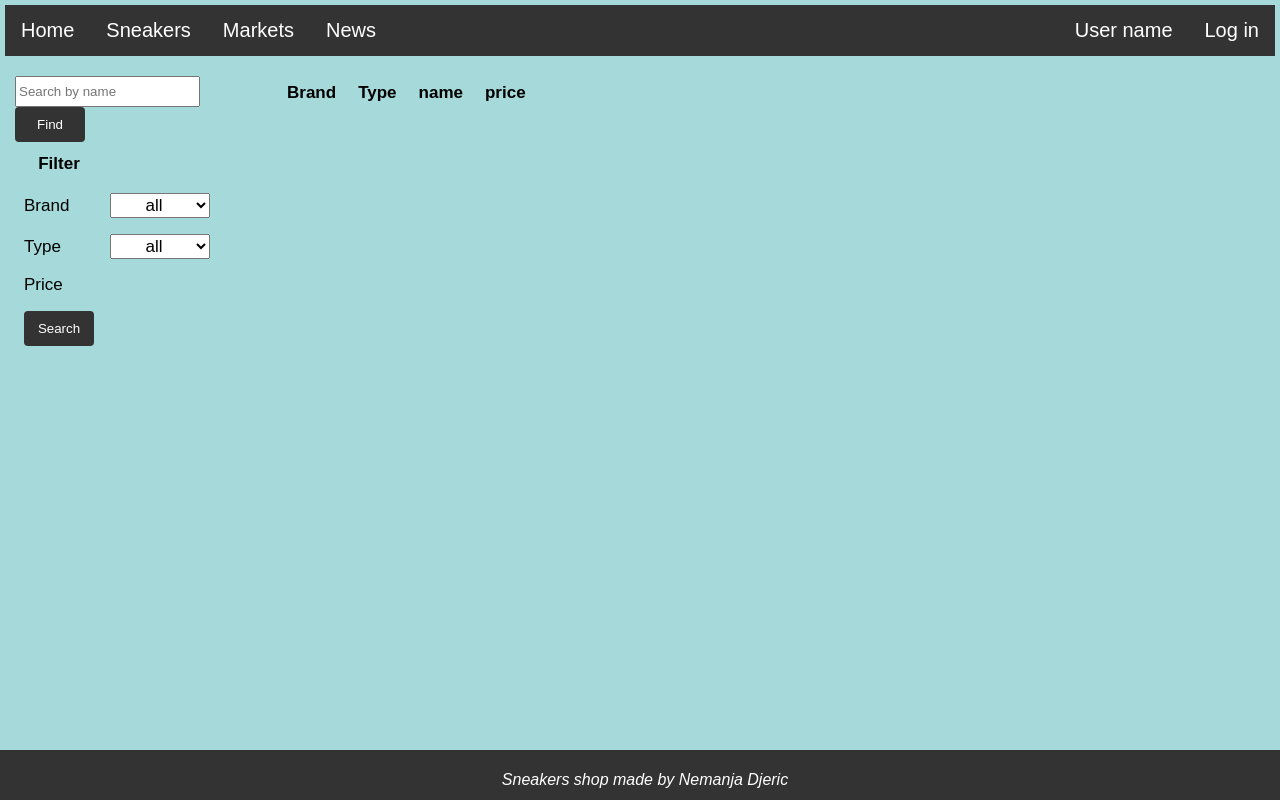
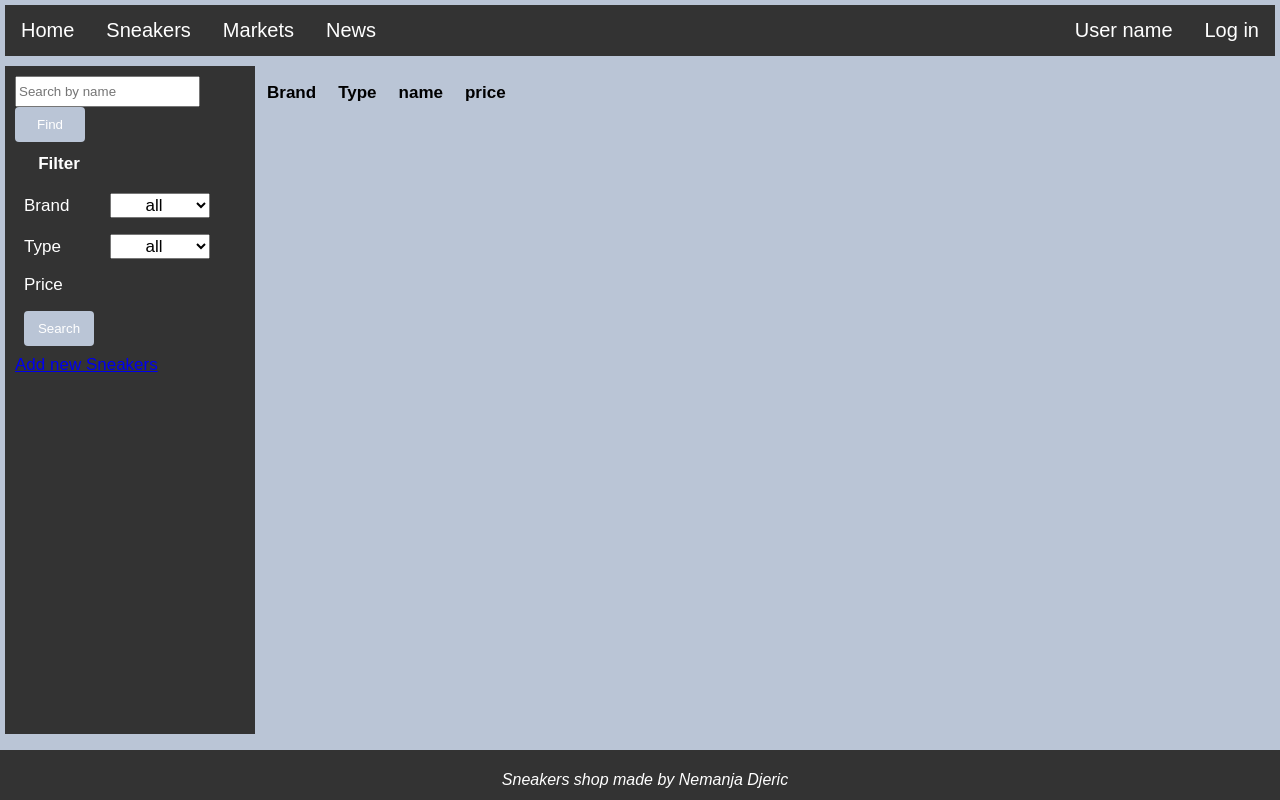
Before and after one commit to NemanjaDj/Online-shop, a Java web app: page /sneakers/sneakers_search?freeText=1 in a window 1280 px wide. Run offline with Spring Boot 4, a stand-in JSP engine, Linux system fonts and the light colour scheme; data that the repository does not hold is empty.

Commit message:
filter and search are bug free,

```diff
--- a/Online-shop/src/main/java/com/nemanja/controller/SneakersController.java
+++ b/Online-shop/src/main/java/com/nemanja/controller/SneakersController.java
@@ -1,13 +1,13 @@
 package com.nemanja.controller;
 
 import java.util.List;
-
-import javax.servlet.http.HttpSession;
 
 import org.springframework.beans.factory.annotation.Autowired;
 import org.springframework.stereotype.Controller;
 import org.springframework.ui.Model;
 import org.springframework.web.bind.annotation.GetMapping;
+import org.springframework.web.bind.annotation.ModelAttribute;
+import org.springframework.web.bind.annotation.PostMapping;
 import org.springframework.web.bind.annotation.RequestMapping;
 import org.springframework.web.bind.annotation.RequestParam;
 
@@ -45,7 +45,15 @@ public class SneakersController {
 		return "list-sneakers";
 	}
 
+	@PostMapping("/addSneakers")
+	public String addSneakers(@ModelAttribute("newSneakers") Sneakers newSneakers) {
+		sneakersService.addSneakers(newSneakers);
+		return "redirect:/sneakers/";
+	}
 
-
+	@GetMapping("/addSneakers")
+	public String newSneakersForm() {
+		return "add-sneakers";
+	}
 
 }
--- a/Online-shop/src/main/java/com/nemanja/dao/SneakersDao.java
+++ b/Online-shop/src/main/java/com/nemanja/dao/SneakersDao.java
@@ -17,5 +17,9 @@ public interface SneakersDao extends JpaRepository<Sneakers, Integer>{
 	@Query("SELECT s FROM Sneakers s WHERE LOWER(s.brand) = LOWER(:brand) AND LOWER(s.type) = LOWER(:type)")
 	public List<Sneakers> filterSearch(@Param("brand") String brand,@Param("type") String type);
 
-	//public List<Sneakers> filterSneakers(String brand, String type);
+	@Query("SELECT s FROM Sneakers s WHERE LOWER(s.brand) = LOWER(:brand)")
+	public List<Sneakers> filterBrand(@Param("brand") String brand);
+
+	@Query("SELECT s FROM Sneakers s WHERE LOWER(s.type) = LOWER(:type)")
+	public List<Sneakers> filterType(@Param("type") String type);
 }
--- a/Online-shop/src/main/java/com/nemanja/service/SneakersService.java
+++ b/Online-shop/src/main/java/com/nemanja/service/SneakersService.java
@@ -9,7 +9,8 @@ public interface SneakersService {
 	public List<Sneakers> getSneakers();
 
 	public List<Sneakers> SearchByName(String freeText);
-	//public List<Sneakers> filterSneakers(String brand, String type);
 
 	public Object filterSearch(String brand, String type);
+
+	public void addSneakers(Sneakers newSneakers);
 }
--- a/Online-shop/src/main/resources/static/css/main.css
+++ b/Online-shop/src/main/resources/static/css/main.css
@@ -1,11 +1,18 @@
+html, body{
+	height: 90%;
+}
+
 body {
-	background-color: #a6d9d9;
+	background-color: #bac5d6;
 	font-family: Arial, "Helvetica Neue", Helvetica, sans-serif;
 	font-size: 17px;
 	margin: auto;
 }
 div{
 	padding: 5px;
+}
+.container{
+	height: 100%;
 }
 button{
 	background-color: #333; /* Green */
@@ -17,16 +24,21 @@ button{
   border-radius: 4px;
   width: 70px;
 }
+.light-button{
+	background-color: #bac5d6;
+}
 button:hover {
   background-color: #111;
 }
 /* ---- list-sneakers.jsp css */
 
 .vertical-list {
-	width: 250px; /* Set a width if you like */
-	color: black;
+	height: 100%;
+	width: 230px; /* Set a width if you like */
+	color: white;
 	padding: 10px;
 	float: left;
+	background-color: #333;
 }
 
 select {
--- a/Online-shop/src/main/webapp/WEB-INF/views/list-sneakers.jsp
+++ b/Online-shop/src/main/webapp/WEB-INF/views/list-sneakers.jsp
@@ -2,11 +2,11 @@
 <%@ include file="navigation.jspf"%>
 
 
-<div id="container">
+<div class="container">
 	<div class="vertical-list">
 		<form action="<spring:url value="/sneakers/sneakers_search" />">
 			<input type="text" name="freeText" placeholder="Search by name" class="freeText">
-			<button>Find</button>
+			<button class="light-button">Find</button>
 		</form>
 
 
@@ -16,7 +16,7 @@
 				<tr>
 					<td><lable>Brand</lable></td>
 					<td><select name="brand">
-							<option value="%" default>all</option>
+							<option value="all" default>all</option>
 							<option value="nike">nike</option>
 							<option value="adidas">adidas</option>
 							<option value="Puma">puma</option>
@@ -26,7 +26,7 @@
 				<tr>
 					<td><lable>Type</lable></td>
 					<td><select name="type">
-							<option value="%" default>all</option>
+							<option value="all" default>all</option>
 							<option value="sport">sport</option>
 							<option value="lifestyle">lifestyle</option>
 					</select></td>
@@ -35,10 +35,11 @@
 					<td>Price</td>
 				</tr>
 				<tr>
-					<td><button>Search</button></td>
+					<td><button class="light-button">Search</button></td>
 				</tr>
 			</table>
 		</form>
+		<a href="/sneakers/addSneakers">Add new Sneakers</a>
 	</div>
 
 	<div class="sneakers-div">
@@ -62,4 +63,7 @@
 	</table>
 	</div>
 </div>
+
+
+
 <%@ include file="footer.jspf"%>
```
Also changed, not shown: Online-shop/src/main/java/com/nemanja/service/SneakersServiceImpl.java (+17 -6 lines), Online-shop/src/main/webapp/WEB-INF/views/add-sneakers.jsp (added, +30 -0 lines), 6 other files.
